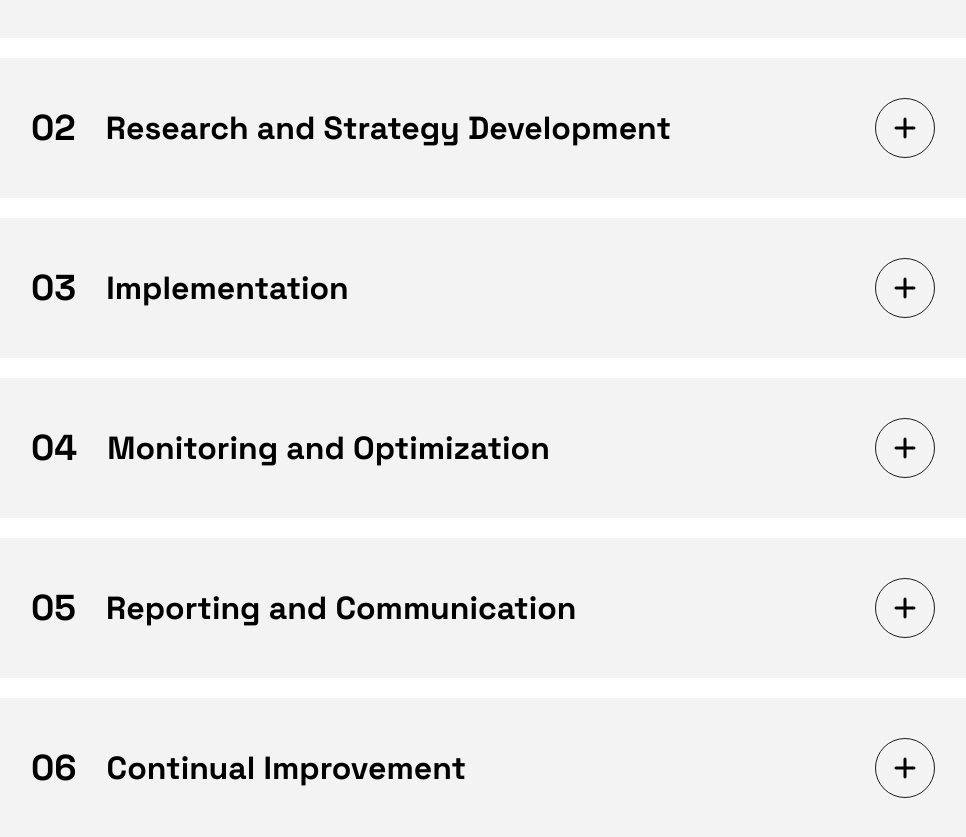
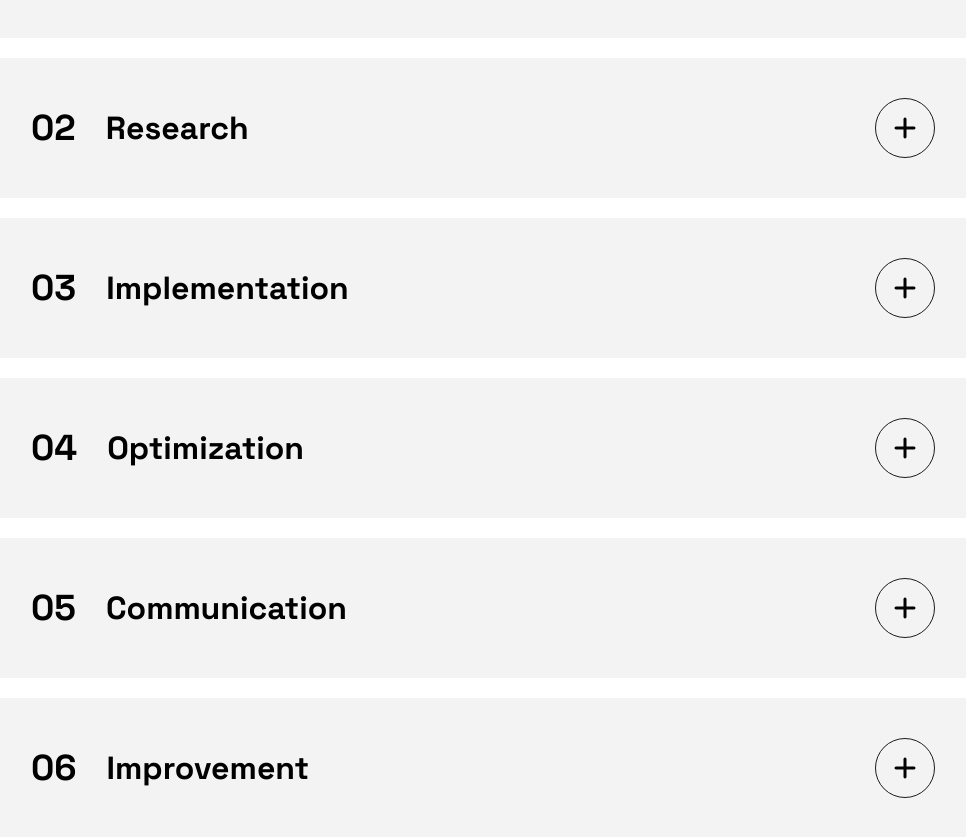
Before and after one commit to Blessen25/Positivus_website, a React (Vite) app in the folder frontend/: page / in a window 1280 px wide. Shown: the part 2820-3657 px from the top of the page, without its empty margins (157-1123 px from the left). Built offline with nearby package versions, Linux system fonts and the light colour scheme.

Commit message:
Ninth Section Finished

```diff
--- a/frontend/src/components/Extra.tsx
+++ b/frontend/src/components/Extra.tsx
@@ -46,7 +46,7 @@ const Working_Progress_Comp:React.FC<Services_Comp_Props> = (Props) => {
         {
 
             number: "02",
-            title: "Research and Strategy Development",
+            title: "Research",
             description: "Lorem ipsum dolor, sit amet consectetur adipisicing elit. Ipsa aspernatur inventore beatae optio rerum officia officiis! Esse quo odit sit, quod sequi magni dolorem corporis, deleniti consectetur fugiat repellendus ut."
         },
         {
@@ -56,17 +56,17 @@ const Working_Progress_Comp:React.FC<Services_Comp_Props> = (Props) => {
         },
         {
             number: "04",
-            title: "Monitoring and Optimization",
-            description: "Lorem ipsum dolor, sit amet consectetur adipisicing elit. Ipsa aspernatur inventore beatae optio rerum officia officiis! Esse quo odit sit, quod sequi magni dolorem corporis, deleniti consectetur fugiat repellendus ut."
+            title: "Optimization",
+            description: "Lorem ionitoring anpsum dolor, sit amet consectetur adipisicing elit. Ipsa aspernatur inventore beatae optio rerum officia officiis! Esse quo odit sit, quod sequi magni dolorem corporis, deleniti consectetur fugiat repellendus ut."
         },
         {
             number: "05",
-            title: "Reporting and Communication",
+            title: "Communication",
             description: "Lorem ipsum dolor, sit amet consectetur adipisicing elit. Ipsa aspernatur inventore beatae optio rerum officia officiis! Esse quo odit sit, quod sequi magni dolorem corporis, deleniti consectetur fugiat repellendus ut."
         },
         {
             number: "06",
-            title: "Continual Improvement",
+            title: "Improvement",
             description: "Lorem ipsum dolor, sit amet consectetur adipisicing elit. Ipsa aspernatur inventore beatae optio rerum officia officiis! Esse quo odit sit, quod sequi magni dolorem corporis, deleniti consectetur fugiat repellendus ut."
         }
 
--- a/frontend/src/components/extra.css
+++ b/frontend/src/components/extra.css
@@ -244,7 +244,27 @@
         height: auto;
         gap: 20px
     }
+
+    .working_progress_icon {
+
+        width: 50px;
+        height: 50px;
+    }
 }
+
+@media screen and (max-width: 768px) {
+
+    .working_progress_div  {
+
+        padding: 26px 40px;
+    }
+
+    .working_progress_num_title {
+
+        gap: 20px;
+    }
+}
+
 
 @media screen and (max-width: 576px) {
 
@@ -284,4 +304,26 @@
         width: 120px;
         object-fit: cover;
     }
+
+    .working_progress_div  {
+
+        padding: 15px 20px;
+    }
+
+    .working_progress_icon {
+
+        width: 40px;
+        height: 40px;
+    }
+
+    .working_progress_num_title {
+
+        gap: 15px;
+    }
+
+    .working_progress {
+
+        gap: 15px;
+    }
+
 }
```
